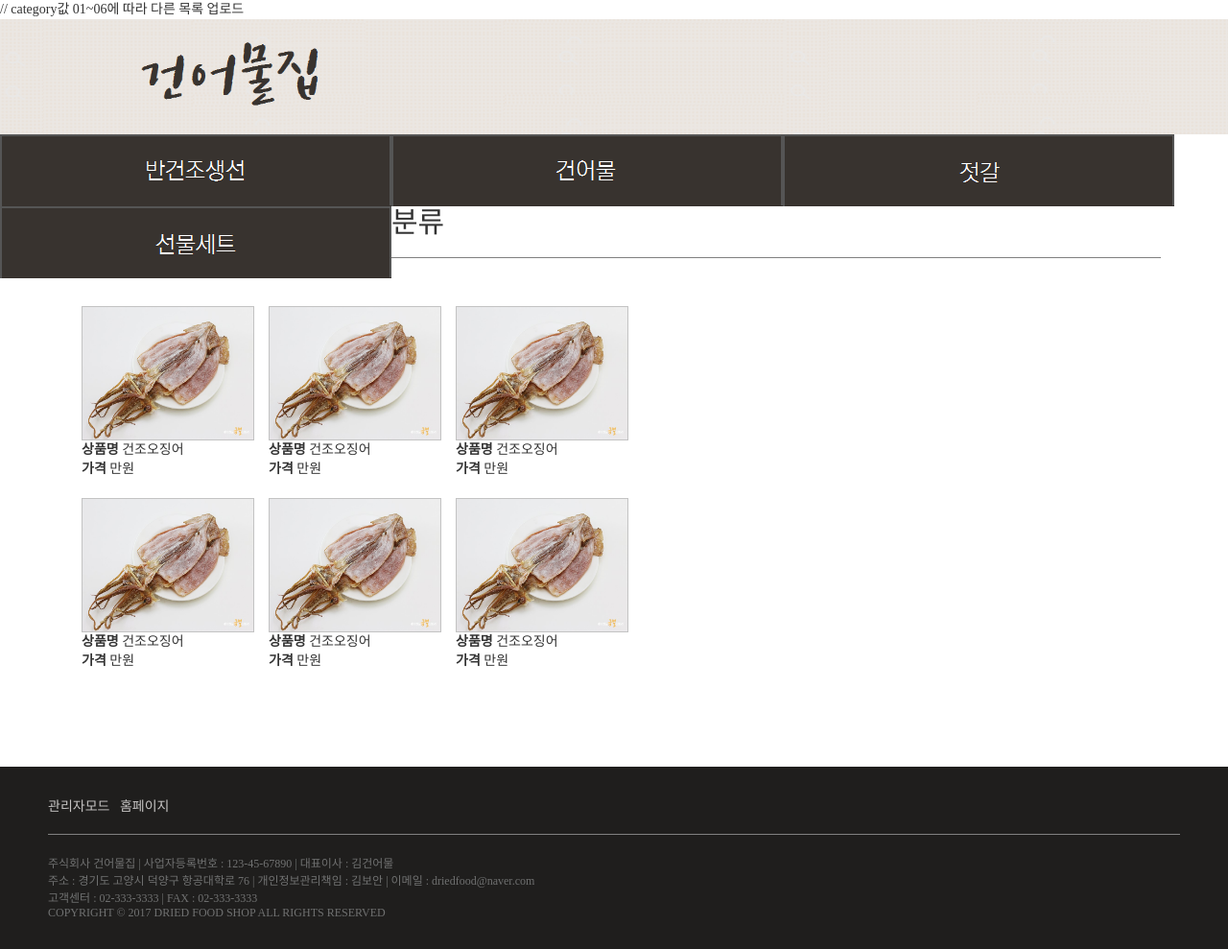
After one commit to tomksg/Web_2017, a PHP site: page /shop/search_list.php?search_category=1 in a window 1280 px wide. The commit adds this page. Shown: the whole page at 96% size. Run offline with PHP 8.4, Linux system fonts and the light colour scheme; data that the repository does not hold is empty; some libraries are stand-ins or nearby versions; some web fonts are replaced.

Commit message:
디자인수정반영

```diff
--- a/shop/css/box_design.css
+++ b/shop/css/box_design.css
@@ -18,20 +18,33 @@ dl img {
 	padding-top:30px;
 }
 
+#banimg {
+  width: 100%;
+  height: 120px;
+  align:center;
+}
+
+
+
 ul {
     list-style:none;
     margin:0;
     padding:0;
 }
 .index_image{
-  width: 421px;
-    height: 45px;
+  width: 33.3%;
+    height: auto;
+    overflow: hidden;
+     vertical-align: middle;
 }
 
-.iist_image{
-  width: 315px;
-    height: 45px;
+
+.list_image{
+  width: 25%;
+    height: 25px;
 }
+
+
 
 .category{
   width:250px;
--- /dev/null
+++ b/shop/search_list.php
@@ -0,0 +1,196 @@
+
+
+// category값 01~06에 따라 다른 목록 업로드
+
+
+<?php
+
+include("config_getdata.php");
+$search_category=$_GET['search_category'];
+$search_keyword=$_GET['search_keyword'];
+
+
+// category값 01~06에 따라 다른 목록 업로드
+
+?>
+
+
+<!DOCTYPE html>
+<html lang="kor">
+<head>
+  <title>Bootstrap Example</title>
+  <meta charset="utf-8">
+  <!-- 반응형웹으로 만들어주는 태그 -->
+  <!-- 근데 세개가 row에 묶여있어도 조금이라도 창크기가 작아지면 -->
+  <!-- 다 한줄에 하나만 옴 홈페이지에있는 템플릿도 이러함 -->
+  <meta name="viewport" content="width=device-width, initial-scale=1">
+      <title>hi 건어물집에 오신걸 환영합니다</title>
+  <link rel="stylesheet" href="css\bootstrap.css">
+    <link rel="stylesheet" href="css/box_design.css">
+    <link rel="stylesheet" href="css/footer-distributed-with-address-and-phones.css">
+
+  <script src="https://ajax.googleapis.com/ajax/libs/jquery/3.2.0/jquery.min.js"></script>
+  <script src="https://maxcdn.bootstrapcdn.com/bootstrap/3.3.7/js/bootstrap.min.js"></script>
+</head>
+<body>
+<?php
+$category=$_GET[category];
+ ?>
+
+     <div class="banner">
+         <td align="center"><a href="shop/index.php" ><img src="img/title.png" border="0" id="banimg" ></a></td>
+     </div>
+<!--
+  <div class="navbar-wrapper">
+    <div class="container">
+
+      <nav class="navbar navbar-static-top">
+        <div class="container">
+          <div class="navbar-header">
+            <button type="button" class="navbar-toggle collapsed" data-toggle="collapse" data-target="#navbar" aria-expanded="false" aria-controls="navbar">
+              <span class="sr-only">Toggle navigation</span>
+              <span class="icon-bar justified"></span>
+              <span class="icon-bar"></span>
+              <span class="icon-bar"></span>
+            </button>
+    </div>
+          <form class="navbar-form navbar-right" role="search">
+               <div class="form-group">
+                 <input type="text" class="form-control" placeholder="Search">
+               </div>
+               <button type="submit" class="btn btn-default">Submit</button>
+             </form>
+        </div>
+      </nav>
+    </div>
+  </div> -->
+<!--
+<ul class="nav nav-pills nav-justified">
+  <li role="presentation"><a href="list.php?categrory=1">반건조생선</a></li>
+    <li role="presentation"><a href="list.php?categrory=2">건어물</a></li>
+    <li role="presentation"><a href="list.php?categrory=3">젓갈</a></li>
+    <li role="presentation"><a href="list.php?categrory=4">선물세트</a></li>
+</ul> -->
+<ul>
+ <li class="iist_image"><a href="list.php?categrory=1"><img src="img/lnav_1.png" alt="..." ></a></li>
+ <li class="iist_image"><a  href="list.php?categrory=2"><img src="img/lnav_2.png" alt="..." class=""></a></li>
+ <li class="iist_image"><a href="list.php?categrory=3"><img src="img/lnav_3.png" alt="..." class=""></a></li>
+  <li class="iist_image"><a href="list.php?categrory=4"><img src="img/lnav_4.png" alt="..." class=""></a></li>
+</ul>
+&nbsp;
+<!-- 근데 창줄이면 깨지네 ;; -->
+<br>
+
+   <div class="container">
+   <h2>분류</h2>
+  <hr>
+
+      <dl>
+
+
+
+
+<div class="container">
+
+       <div class="row" >
+         <div class="col-lg-2" >
+           <a href="<?php
+            $temp_id = 2;
+           echo "goods.php?category=",$category,"?id=",$temp_id;
+           ?>">
+           <img src="img/squid.jpg" alt="Generic placeholder image" width="180" height="140">
+         </a>
+           <strong>상품명</strong> 건조오징어
+          <br>
+           <strong>가격</strong> 만원
+<!-- 우리가 원하는 모양으로 나타내주는 코드를 그냥 php내부에서 html로 만들어줘야할듯 -->
+         </div>
+         <div class="col-lg-2" >
+           <a href="<?php
+            $temp_id = 2;
+           echo "goods.php?category=",$category,"?id=",$temp_id;
+           ?>">
+           <img src="img/squid.jpg" alt="Generic placeholder image" width="180" height="140">
+         </a>
+           <strong>상품명</strong> 건조오징어
+          <br>
+           <strong>가격</strong> 만원
+<!-- 우리가 원하는 모양으로 나타내주는 코드를 그냥 php내부에서 html로 만들어줘야할듯 -->
+         </div>
+         <div class="col-lg-2" >
+           <a href="<?php
+            $temp_id = 2;
+           echo "goods.php?category=",$category,"?id=",$temp_id;
+           ?>">
+           <img src="img/squid.jpg" alt="Generic placeholder image" width="180" height="140">
+         </a>
+           <strong>상품명</strong> 건조오징어
+          <br>
+           <strong>가격</strong> 만원
+<!-- 우리가 원하는 모양으로 나타내주는 코드를 그냥 php내부에서 html로 만들어줘야할듯 -->
+         </div>
+       </div>
+       <br />
+       <div class="row">
+         <div class="col-lg-2" >
+           <a href="<?php
+            $temp_id = 2;
+           echo "goods.php?category=",$category,"?id=",$temp_id;
+           ?>">
+           <img src="img/squid.jpg" alt="Generic placeholder image" width="180" height="140">
+         </a>
+           <strong>상품명</strong> 건조오징어
+          <br>
+           <strong>가격</strong> 만원
+<!-- 우리가 원하는 모양으로 나타내주는 코드를 그냥 php내부에서 html로 만들어줘야할듯 -->
+         </div>
+         <div class="col-lg-2" >
+           <a href="<?php
+            $temp_id = 2;
+           echo "goods.php?category=",$category,"?id=",$temp_id;
+           ?>">
+           <img src="img/squid.jpg" alt="Generic placeholder image" width="180" height="140">
+         </a>
+           <strong>상품명</strong> 건조오징어
+          <br>
+           <strong>가격</strong> 만원
+<!-- 우리가 원하는 모양으로 나타내주는 코드를 그냥 php내부에서 html로 만들어줘야할듯 -->
+         </div>
+         <div class="col-lg-2" >
+           <a href="<?php
+            $temp_id = 2;
+           echo "goods.php?category=",$category,"?id=",$temp_id;
+           ?>">
+           <img src="img/squid.jpg" alt="Generic placeholder image" width="180" height="140">
+         </a>
+           <strong>상품명</strong> 건조오징어
+          <br>
+           <strong>가격</strong> 만원
+<!-- 우리가 원하는 모양으로 나타내주는 코드를 그냥 php내부에서 html로 만들어줘야할듯 -->
+         </div>
+       </div>
+     </dl>
+
+   </div>
+ </div>
+
+ <footer class="footer-distributed">
+   <p class="footer-links" >
+     <a href="login.php" style="color:#C6C4C3;">관리자모드</a>
+     &nbsp;
+     <a href="index.php" style="color:#C6C4C3;">홈페이지</a>
+
+   </p>
+<hr />
+ 주식회사 건어물집  | 사업자등록번호 : 123-45-67890 | 대표이사 : 김건어물
+ <br>
+ 주소 : 경기도 고양시 덕양구 항공대학로 76 | 개인정보관리책임 : 김보안 | 이메일 : driedfood@naver.com
+ <br>
+ 고객센터 : 02-333-3333 | FAX : 02-333-3333
+ <br>
+ COPYRIGHT © 2017 DRIED FOOD SHOP ALL RIGHTS RESERVED
+ </footer>
+
+
+</body>
+</html>
```
Also changed, not shown: shop/goods.php (+8 -29 lines), shop/index.php (+30 -29 lines), shop/list.php (+35 -29 lines), shop/manage_list.php (+32 -32 lines), shop/img/title.PNG (added), 1 other file.
